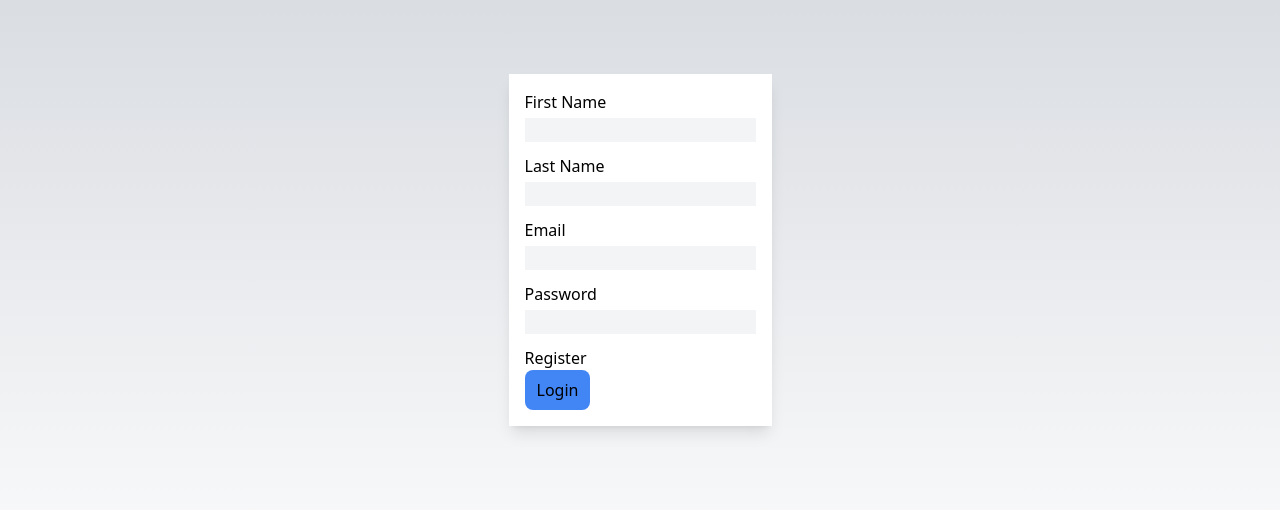
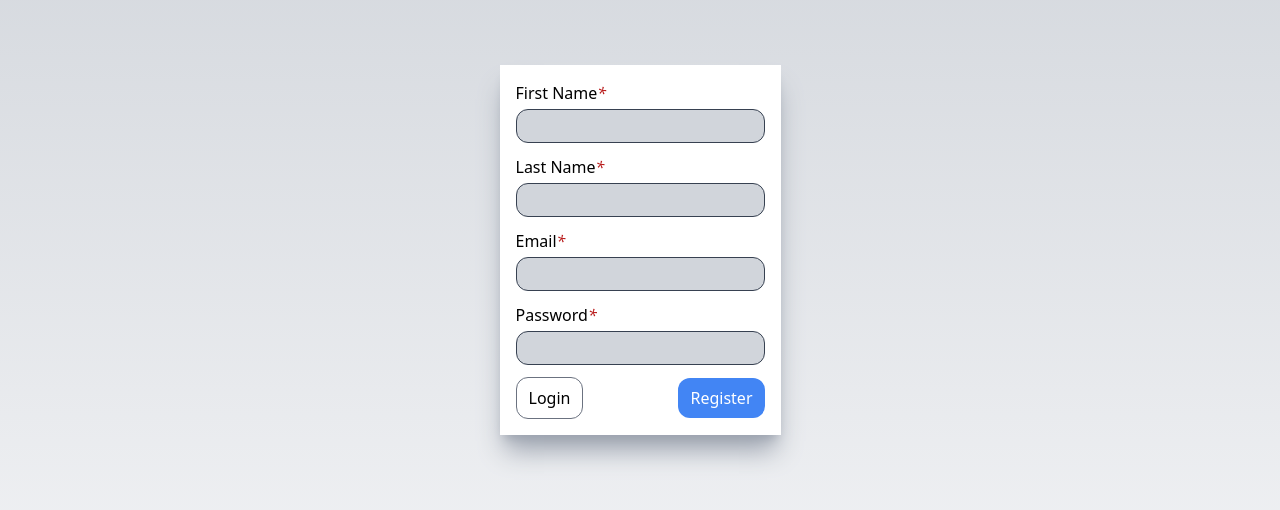
Before and after one commit to Nurullah-Nergiz/survey, a React (Vite) app: page /auth/register in a window 1280 px wide. Shown: the part 150-660 px from the top of the page. Built offline with nearby package versions, Linux system fonts and the light colour scheme.

Commit message:
register services added

```diff
--- a/src/assets/css/tailwind.css
+++ b/src/assets/css/tailwind.css
@@ -6,13 +6,11 @@
    html,
    body,
    #root {
-      @apply h-full;
-      background: rgb(209, 213, 219);
-      background: linear-gradient(
-         180deg,
-         rgba(209, 213, 219, 1) 0%,
-         rgba(255, 255, 255, 1) 100%
-      );
+      @apply h-full bg-gradient-to-b from-gray-300 to-gray-100;
+   }
+
+   input {
+      @apply px-2 py-1 bg-gray-300 border border-gray-700 rounded-xl;
    }
 }
 
--- a/src/layouts/default.jsx
+++ b/src/layouts/default.jsx
@@ -1,6 +1,6 @@
 /* eslint-disable no-unused-vars */
 import React, { useEffect, useState } from "react";
-import { Outlet, useNavigate } from "react-router-dom";
+import { Outlet, useNavigate, useRoutes } from "react-router-dom";
 import { Header } from "../components/Header";
 import { isAuthentication } from "@/guards/authentication";
 
--- a/src/pages/auth/login.jsx
+++ b/src/pages/auth/login.jsx
@@ -45,10 +45,12 @@ export const Login = () => {
                   onChange={(e) => setPassword(e.target.value)}
                />
             </li>
-            <li>
-               <Link to="/register">Create new account</Link>
-            </li>
-            <li>
+            <li className="flex justify-between items-center">
+               <Link
+                  className="py-2 px-3 bg-white border border-gray-500 rounded-xl"
+                  to="../register">
+                  Register
+               </Link>
                <button
                   className="py-2 px-3 bg-primary rounded-lg"
                   type="submit">
--- a/src/pages/auth/register.jsx
+++ b/src/pages/auth/register.jsx
@@ -1,51 +1,100 @@
+// eslint-disable-next-line no-unused-vars
 import React, { useState } from "react";
-import { Link } from "react-router-dom";
+import { registerService } from "@/services/auth";
+import Cookies from "js-cookie";
+import { Link, useNavigate } from "react-router-dom";
 
 export const Register = () => {
-   const [firstName, setFirstName] = useState();
+   const [firstName, setFirstName] = useState("");
+   const [lastName, setLastName] = useState("");
+   const [email, setEmail] = useState("");
+   const [password, setPassword] = useState("");
+   const navigate = useNavigate();
+
+   const registerHandler = (e) => {
+      e.preventDefault();
+      registerService({ firstName, lastName, email, password })
+         .then(({ status, data }) => {
+            if (status == 201) {
+               console.log(firstName, lastName, email, password);
+               Cookies.set("user", JSON.stringify(data));
+               navigate("/");
+            } else {
+               console.log(status, data);
+            }
+         })
+         .catch((err) => console.error(err));
+   };
+
    return (
-      <form className="h-full mx-10 flex justify-center items-center">
-         <ul className=" p-4 bg-white shadow-lg">
+      <form
+         className="h-full mx-10 flex justify-center items-center"
+         method="get"
+         onSubmit={(e) => registerHandler(e)}>
+         <ul className=" p-4 bg-white  shadow-xl shadow-gray-400">
             <li className="mb-3 ">
-               <p className="mb-1">First Name</p>
+               <p className="mb-1">
+                  First Name
+                  <i className="text-red-700">*</i>
+               </p>
                <input
-                  className="bg-gray-100"
-                  type="email"
+                  className=""
+                  type="text"
+                  required
+                  value={firstName}
                   onChange={(e) => setFirstName(e.target.value)}
                />
             </li>
             <li className="mb-3 ">
-               <p className="mb-1">Last Name</p>
+               <p className="mb-1">
+                  Last Name
+                  <i className="text-red-700">*</i>
+               </p>
                <input
-                  className="bg-gray-100"
-                  type="email"
-                  onChange={(e) => setFirstName(e.target.value)}
+                  className=""
+                  type="text"
+                  required
+                  value={lastName}
+                  onChange={(e) => setLastName(e.target.value)}
                />
             </li>
             <li className="mb-3 ">
-               <p className="mb-1">Email</p>
+               <p className="mb-1">
+                  Email
+                  <i className="text-red-700">*</i>
+               </p>
                <input
-                  className="bg-gray-100"
+                  className=""
                   type="email"
-                  onChange={(e) => setFirstName(e.target.value)}
+                  required
+                  value={email}
+                  onChange={(e) => setEmail(e.target.value)}
                />
             </li>
             <li className="mb-3 ">
-               <p className="mb-1">Password</p>
+               <p className="mb-1">
+                  Password
+                  <i className="text-red-700">*</i>
+               </p>
                <input
-                  className="bg-gray-100"
+                  className=""
                   type="password"
-                  onChange={(e) => setFirstName(e.target.value)}
+                  required
+                  value={password}
+                  onChange={(e) => setPassword(e.target.value)}
                />
             </li>
-            <li>
-               <Link to="/register">Register</Link>
-            </li>
-            <li>
+            <li></li>
+            <li className="flex justify-between items-center">
+               <Link
+                  className="py-2 px-3 bg-white border border-gray-500 rounded-xl"
+                  to="../login">
+                  Login
+               </Link>
                <button
-                  className="py-2 px-3 bg-primary rounded-lg"
+                  className="py-2 px-3 text-white bg-primary rounded-xl"
                   type="submit">
-                  Login
+                  Register
                </button>
             </li>
          </ul>
--- a/src/services/auth.js
+++ b/src/services/auth.js
@@ -12,3 +12,9 @@ export const loginService = (data) =>
       method: "post",
       data,
    });
+
+export const registerService = (data) =>
+   instance("/register", {
+      method: "post",
+      data,
+   });
```
